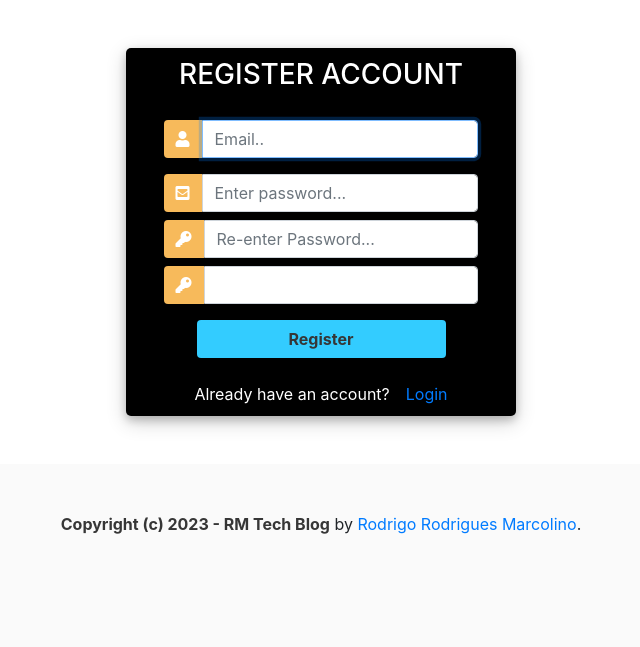
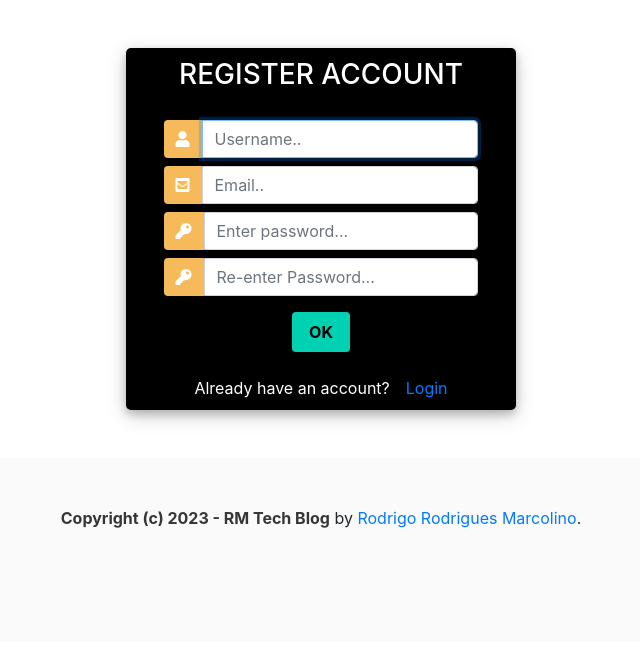
Before and after one commit to DigoRM/simple_forum_vercel, a Django app: page /register/ in a window 1280 px wide. Shown: the part 94-741 px from the top of the page, without its empty margins (319-959 px from the left). Run offline with Django 4.2, Linux system fonts and the light colour scheme; parts of the project's set-up code (start-up, migrations or seed data) failed here and were passed over; some libraries are stand-ins or nearby versions.

Commit message:
login and register pages are correct now

```diff
--- a/blog/templates/registration/login.html
+++ b/blog/templates/registration/login.html
@@ -103,7 +103,7 @@
 						</div>
 
 							<div class="d-flex justify-content-center mt-3 login_container">
-				 				<button class="btn login_btn" type="submit" value="Login" ><div style="color:black"><strong>Ok</strong></div></button>
+				 				<button class="button is-primary" type="submit" value="Login" ><div style="color:black"><strong>Ok</strong></div></button>
 				   			</div>
 					</form>
 
--- a/blog/templates/registration/register.html
+++ b/blog/templates/registration/register.html
@@ -80,7 +80,7 @@
 					<form method="POST" action="">
                         			{% csrf_token %}
 
-						<div class="input-group mb-3">
+						<div class="input-group mb-2">
 							<div class="input-group-append">
 								<span class="input-group-text"><i class="fas fa-user"></i></span>
 							</div>
@@ -106,14 +106,14 @@
 						</div>
 
 				   		<div class="d-flex justify-content-center mt-3 login_container">
-				 			<button class="btn login_btn" type="submit" value="Register Account"><div style="color:black"><strong>Register</strong> </div>
+				 			<button class="button is-primary" type="submit" value="Register Account"><div style="color:black"><strong>OK</strong> </div>
 				   		</div>
 					</form>
 				</div>
                 {{form.errors}}
 
 				<div class="mt-4">
-					<div class="d-flex justify-content-center links" style="color: white;">
+					<div class="d-flex justify-content-center links" style="color: white;" place>
 						Already have an account? <a href="{% url 'login' %}" class="ml-3" >Login</a>
 					</div>
 				</div>
@@ -127,10 +127,10 @@
 
 		//Query All input fields
 		var form_fields = document.getElementsByTagName('input')
-		form_fields[1].placeholder='Username..';
-		form_fields[2].placeholder='Email..';
-		form_fields[3].placeholder='Enter password...';
-		form_fields[4].placeholder='Re-enter Password...';
+		form_fields[2].placeholder='Username..';
+		form_fields[3].placeholder='Email..';
+		form_fields[4].placeholder='Enter password...';
+		form_fields[5].placeholder='Re-enter Password...';
 
 
 		for (var field in form_fields){
```
Also changed, not shown: db.sqlite3.
